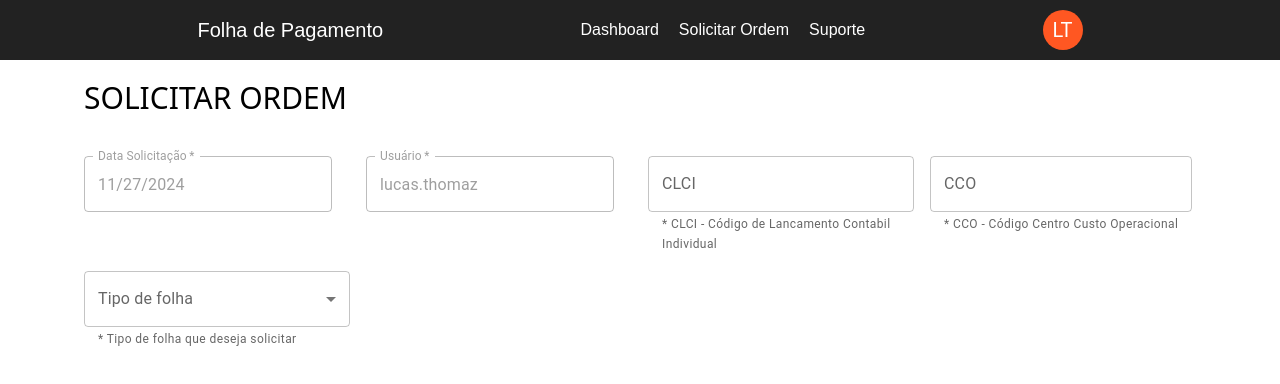
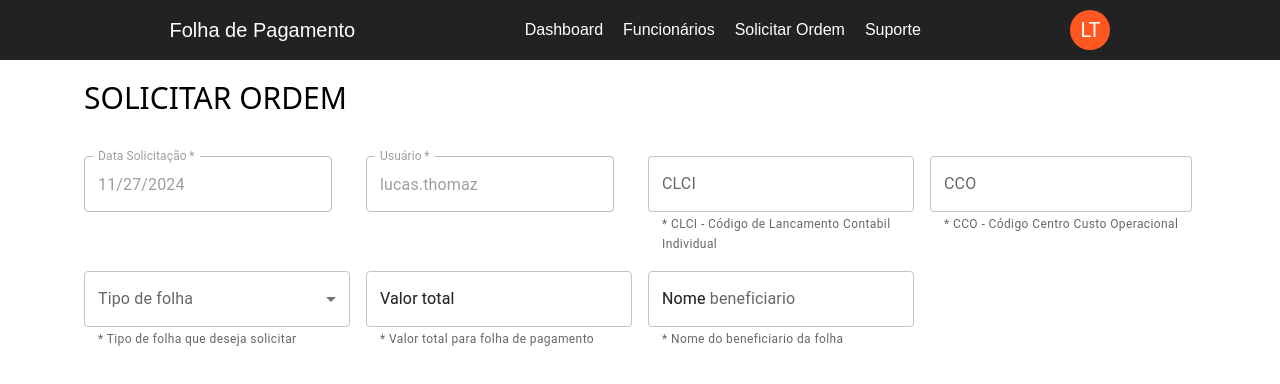
Before and after one commit to lucasmrthomaz/thz-folhapag, a Next.js app: page /dashboard/solicitar-ordem in a window 1280 px wide. Shown: the top 384 px of the page. Built offline with nearby package versions, Linux system fonts and the light colour scheme; what @mui/material-nextjs would draw is missing.

Commit message:
Evolucao na tela de funcionarios

```diff
--- a/package.json
+++ b/package.json
@@ -2,6 +2,7 @@
   "name": "thz-folhapag",
   "version": "0.1.0",
   "private": true,
+  "main": "src/app/page.tsx",
   "scripts": {
     "dev": "next dev",
     "build": "next build",
@@ -17,7 +18,6 @@
     "@mui/material": "^6.1.8",
     "@mui/material-nextjs": "^6.1.8",
     "@mui/x-data-grid": "^7.22.3",
-    "@toolpad/core": "^0.10.0",
     "next": "^15.0.3",
     "react": "^18.3.1",
     "react-dom": "^18.3.1",
--- /dev/null
+++ b/src/app/dashboard/funcionarios/funcionariosView.tsx
@@ -0,0 +1,65 @@
+'use client'
+
+import { Button, FormGroup, Table } from "@mui/material";
+import React from "react";
+import { useState } from "react";
+
+export default function FolhaView() {
+    const [dataAtual] = useState(new Date().toLocaleDateString());
+    const urlListarTodosFunc = 'http://localhost:8080/funcionario/listartodos';
+
+    const [funcionarios, setFuncionario] = React.useState([]);
+
+    React.useEffect(() => {
+      const fetchData = async () => {
+        try {
+          const response = await fetch(urlListarTodosFunc);
+          const data = await response.json();
+          setFuncionario(data);
+        } catch (error) {
+          console.error('Houve erro...', error);
+        }
+      };
+
+      fetchData();
+    }, []);
+
+    return <div>
+
+        <FormGroup>
+        <Table className="table table-auto border ">
+                <thead>
+                    <tr className="bg-blue-400 text-center">
+                        <th>Matricula</th>
+                        <th>Data Admissão</th>
+                        <th>Nome</th>
+                        <th>Cargo</th>
+                        <th>Salario</th>
+                        <th>Area</th>
+                        <th></th>
+                    </tr>
+                </thead>
+                <tbody className="bg-blue-50 text-center">
+                {funcionarios.map(({ id, matriculaFuncionario,dataAdmissao, nome, cargo, salario, areaResponsavel }) => (
+                    <tr key={id}>
+                        <td>{matriculaFuncionario}</td>
+                        <td>{dataAdmissao}</td>
+                        <td>{nome}</td>
+                        <td>{cargo}</td>
+                        <td>{salario}</td>
+                        <td>{areaResponsavel}</td>
+                        <td className="space-x-1">
+                          <Button variant="contained" color="error">x</Button>
+                          <Button variant="contained" color="warning">edit</Button>
+                          </td>
+                    </tr>
+                ))}
+                </tbody>
+            </Table>
+
+        </FormGroup>
+
+
+
+    </div>
+}
--- /dev/null
+++ b/src/app/dashboard/funcionarios/page.tsx
@@ -0,0 +1,9 @@
+
+import FolhaView from './funcionariosView';
+
+export default function Page(){
+    return <div className="p-5" >
+        <h1 className="text-3xl mb-5 font-sans font-thin">FUNCIONÁRIOS - CLT/PJ </h1>
+        <FolhaView/>
+    </div>
+}
--- a/src/app/dashboard/layout.tsx
+++ b/src/app/dashboard/layout.tsx
@@ -1,8 +1,8 @@
 export default function DashboardLayout({
   children,
-}: {
+}: Readonly<{
   children: React.ReactNode
-}) {
+}>) {
   return <section>
     {children}
     </section>
--- a/src/app/dashboard/solicitar-ordem/solicitarOrdemForm.tsx
+++ b/src/app/dashboard/solicitar-ordem/solicitarOrdemForm.tsx
@@ -1,4 +1,4 @@
-import { FormControl, FormGroup, FormHelperText, InputLabel, MenuItem, Select, TextField } from "@mui/material";
+import { FormControl, FormGroup, FormHelperText, Input, InputLabel, MenuItem, Select, TextField } from "@mui/material";
 import Grid from '@mui/material/Grid2';
 
 export default function SolicitarOrdemForm() {
@@ -49,6 +49,23 @@ export default function SolicitarOrdemForm() {
                         <FormHelperText> * Tipo de folha que deseja solicitar</FormHelperText>
                     </FormControl>
                 </Grid>
+
+                <Grid size={3}>
+                    <FormControl fullWidth>
+                        <InputLabel id="tipo-folha-pagamento">Valor total</InputLabel>
+                        <TextField id="" label="Valor total" variant="outlined" />
+                        <FormHelperText> * Valor total para folha de pagamento</FormHelperText>
+                    </FormControl>
+                </Grid>
+
+                <Grid size={3}>
+                    <FormControl fullWidth>
+                        <InputLabel id="tipo-folha-pagamento">Nome beneficiario</InputLabel>
+                        <TextField id="" label="Nome" variant="outlined" />
+                        <FormHelperText> * Nome do beneficiario da folha</FormHelperText>
+                    </FormControl>
+                </Grid>
+
             </Grid>
 
         </FormGroup>
--- a/src/app/ui/nav-links.tsx
+++ b/src/app/ui/nav-links.tsx
@@ -38,6 +38,9 @@ export function NavLinks() {
         <Link href="/dashboard">Dashboard</Link>
       </li>
       <li style={styles.menuItem}>
+        <Link href="/dashboard/funcionarios">Funcionários</Link>
+      </li>
+      <li style={styles.menuItem}>
         <Link href="/dashboard/solicitar-ordem">Solicitar Ordem</Link>
       </li>
       <li style={styles.menuItem}>
```
Also changed, not shown: 1 other file (tests, documents, lock files or other folders).
